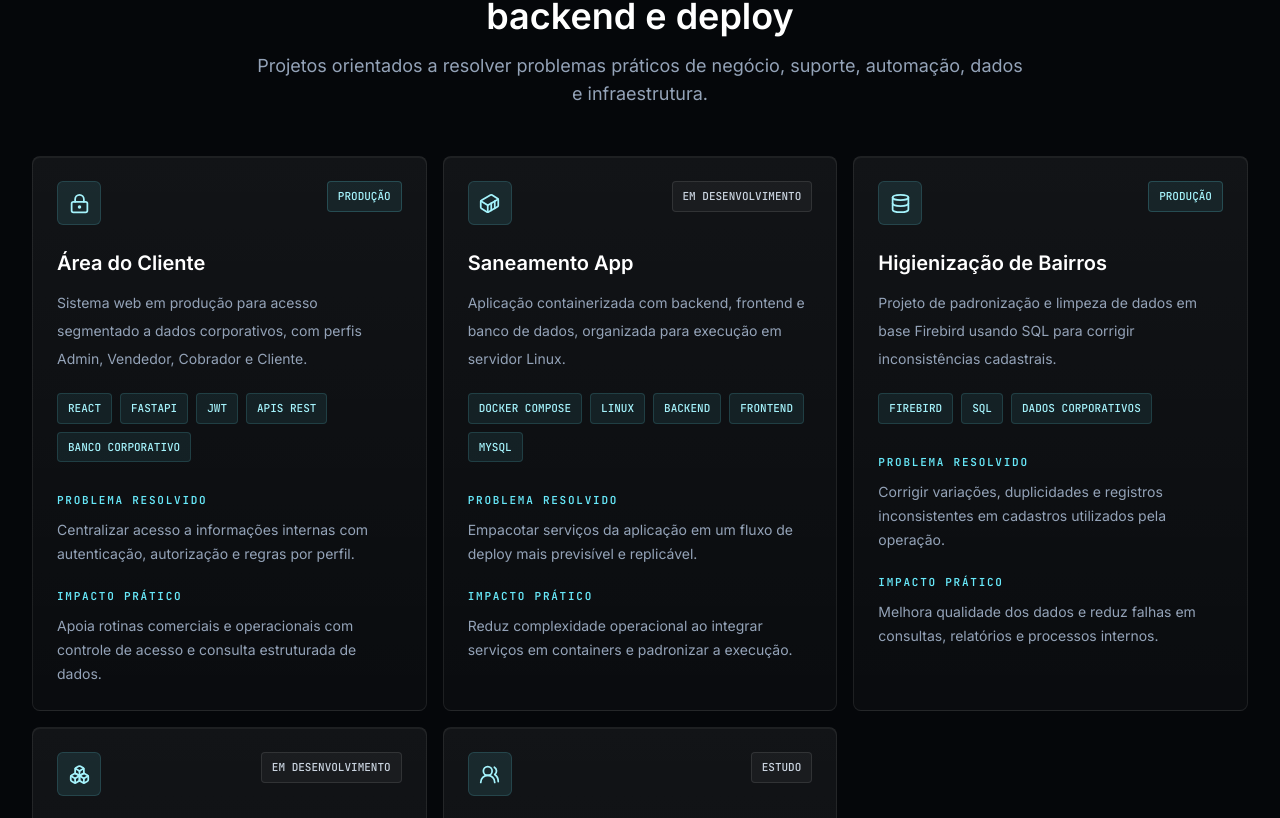
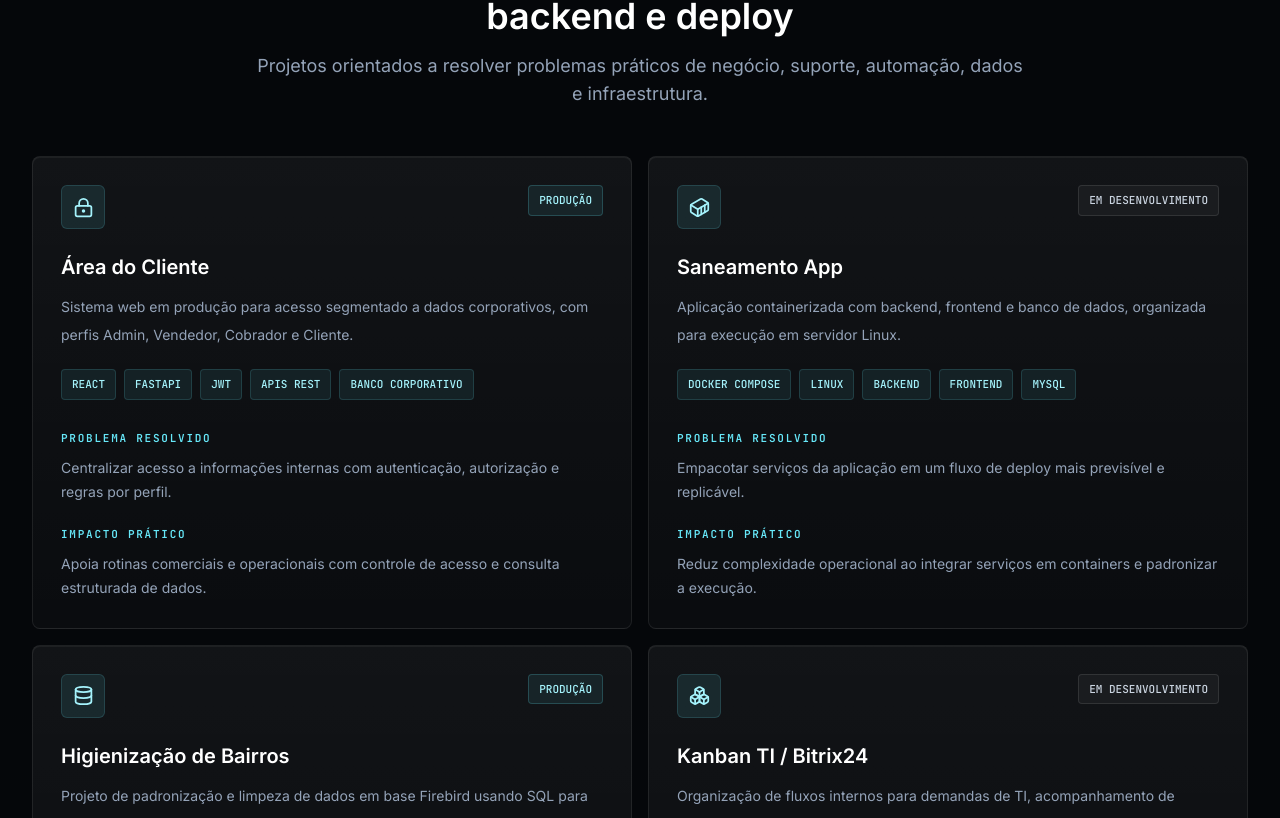
Before and after one commit to Matheus-TecDev/Portfolio, a React (Vite) app: page / in a window 1280 px wide. Shown: the part 3122-3940 px from the top of the page. Built offline with nearby package versions, Linux system fonts and the light colour scheme.

Commit message:
Atualiza seção de projetos com curadoria profissional

```diff
--- a/src/components/projects/ProjectCard.tsx
+++ b/src/components/projects/ProjectCard.tsx
@@ -1,4 +1,5 @@
 import { motion } from "framer-motion";
+import { ExternalLink } from "lucide-react";
 import { fadeUp } from "../../animations";
 import type { Project } from "../../types/project";
 import { ProjectTag } from "./ProjectTag";
@@ -6,14 +7,17 @@ import { ProjectTag } from "./ProjectTag";
 type ProjectCardProps = {
   project: Project;
   index: number;
+  variant?: "featured" | "standard" | "compact";
 };
 
-export function ProjectCard({ project, index }: ProjectCardProps) {
+export function ProjectCard({ project, index, variant = "standard" }: ProjectCardProps) {
   const Icon = project.icon;
+  const isCompact = variant === "compact";
+  const isFeatured = variant === "featured";
 
   return (
     <motion.article
-      className="project-card"
+      className={`project-card ${isFeatured ? "project-card-featured" : ""} ${isCompact ? "project-card-compact" : ""}`}
       initial="hidden"
       whileInView="visible"
       viewport={{ once: true, amount: 0.25 }}
@@ -24,27 +28,56 @@ export function ProjectCard({ project, index }: ProjectCardProps) {
         <div className="icon-box">
           <Icon size={21} />
         </div>
-        <span className={`status-badge ${project.status === "Produção" ? "status-production" : ""}`}>
+        <span className={`status-badge ${project.status.includes("Produção") ? "status-production" : ""}`}>
           {project.status}
         </span>
       </div>
-      <h3 className="mt-6 text-xl font-semibold text-white">{project.title}</h3>
+      <div className="mt-6">
+        {project.type ? <span className="project-type">{project.type}</span> : null}
+        <h3 className="mt-2 text-xl font-semibold text-white">{project.title}</h3>
+      </div>
       <p className="mt-3 text-sm leading-7 text-slate-400">{project.description}</p>
       <div className="mt-5 flex flex-wrap gap-2">
         {project.stack.map((tag) => (
           <ProjectTag key={tag}>{tag}</ProjectTag>
         ))}
       </div>
+      {!isCompact && project.technicalPoints?.length ? (
+        <div className="mt-6">
+          <span className="project-label">Pontos técnicos</span>
+          <ul className="mt-3 space-y-2 text-sm leading-6 text-slate-400">
+            {project.technicalPoints.map((point) => (
+              <li key={point} className="project-point">{point}</li>
+            ))}
+          </ul>
+        </div>
+      ) : null}
+      {!isCompact && (project.problem || project.impact) ? (
         <div className="mt-6 space-y-4">
+          {project.problem ? (
             <div>
               <span className="project-label">Problema resolvido</span>
               <p className="mt-2 text-sm leading-6 text-slate-400">{project.problem}</p>
             </div>
+          ) : null}
+          {project.impact ? (
             <div>
               <span className="project-label">Impacto prático</span>
               <p className="mt-2 text-sm leading-6 text-slate-400">{project.impact}</p>
             </div>
+          ) : null}
         </div>
+      ) : null}
+      {project.links?.length ? (
+        <div className="mt-6 flex flex-wrap gap-2">
+          {project.links.map((link) => (
+            <a key={link.href} href={link.href} className="project-link" target="_blank" rel="noreferrer">
+              <ExternalLink size={14} />
+              {link.label}
+            </a>
+          ))}
+        </div>
+      ) : null}
     </motion.article>
   );
 }
--- a/src/components/projects/ProjectGroup.tsx
+++ b/src/components/projects/ProjectGroup.tsx
@@ -2,15 +2,33 @@ import type { Project } from "../../types/project";
 import { ProjectCard } from "./ProjectCard";
 
 type ProjectGroupProps = {
+  title?: string;
+  description?: string;
   projects: Project[];
+  variant?: "featured" | "standard" | "compact";
 };
 
-export function ProjectGroup({ projects }: ProjectGroupProps) {
+export function ProjectGroup({ title, description, projects, variant = "standard" }: ProjectGroupProps) {
+  const gridClass =
+    variant === "featured"
+      ? "mx-auto grid max-w-7xl gap-4 lg:grid-cols-2"
+      : variant === "compact"
+        ? "mx-auto grid max-w-7xl gap-3 md:grid-cols-2 xl:grid-cols-4"
+        : "mx-auto grid max-w-7xl gap-4 md:grid-cols-2 xl:grid-cols-3";
+
   return (
-    <div className="mx-auto grid max-w-7xl gap-4 md:grid-cols-2 lg:grid-cols-3">
-      {projects.map((project, index) => (
-        <ProjectCard key={project.title} project={project} index={index} />
-      ))}
+    <div className="project-group">
+      {title ? (
+        <div className="mx-auto mb-5 max-w-7xl">
+          <h3 className="text-xl font-semibold text-white">{title}</h3>
+          {description ? <p className="mt-2 max-w-3xl text-sm leading-6 text-slate-400">{description}</p> : null}
+        </div>
+      ) : null}
+      <div className={gridClass}>
+        {projects.map((project, index) => (
+          <ProjectCard key={project.title} project={project} index={index} variant={variant} />
+        ))}
+      </div>
     </div>
   );
 }
--- a/src/components/sections/ProjectsSection.tsx
+++ b/src/components/sections/ProjectsSection.tsx
@@ -10,7 +10,7 @@ export function ProjectsSection() {
         title="Trabalhos com foco operacional, dados, backend e deploy"
         description="Projetos orientados a resolver problemas práticos de negócio, suporte, automação, dados e infraestrutura."
       />
-      <ProjectGroup projects={projects} />
+      <ProjectGroup projects={projects} variant="featured" />
     </section>
   );
 }
--- a/src/styles.css
+++ b/src/styles.css
@@ -82,12 +82,36 @@ body {
     @apply rounded-lg border border-white/[0.08] bg-gradient-to-b from-white/[0.055] to-white/[0.025] p-6 shadow-[inset_0_1px_0_rgba(255,255,255,0.05)] transition duration-200 hover:-translate-y-1 hover:border-cyan-300/25 hover:shadow-blue-soft;
   }
 
+  .project-card-featured {
+    @apply p-7;
+  }
+
+  .project-card-compact {
+    @apply p-5;
+  }
+
+  .project-group {
+    @apply mx-auto max-w-7xl space-y-4;
+  }
+
   .project-tag {
     @apply rounded border border-cyan-300/15 bg-cyan-300/[0.08] px-2.5 py-1.5 font-mono text-[11px] uppercase text-cyan-200;
   }
 
+  .project-type {
+    @apply font-mono text-[11px] font-semibold uppercase tracking-[0.16em] text-slate-500;
+  }
+
   .project-label {
     @apply font-mono text-[11px] font-semibold uppercase tracking-[0.16em] text-cyan-300;
+  }
+
+  .project-point {
+    @apply border-l border-cyan-300/15 pl-3;
+  }
+
+  .project-link {
+    @apply inline-flex h-9 items-center justify-center gap-2 rounded-md border border-white/[0.1] bg-white/[0.035] px-3 text-xs font-semibold text-slate-300 transition hover:border-cyan-300/25 hover:bg-cyan-300/10 hover:text-cyan-100;
   }
 
   .status-badge {
```
Also changed, not shown: src/types/project.ts (+13 -4 lines). Lines whose indentation alone changed are shown as unchanged.
